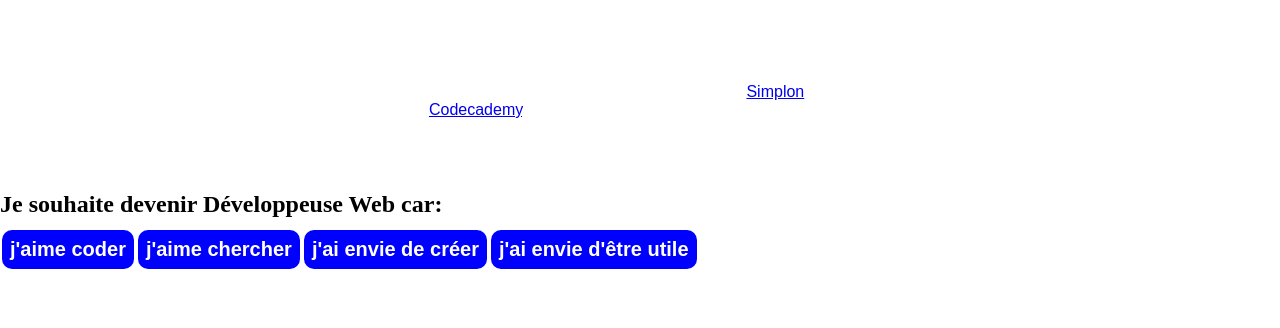
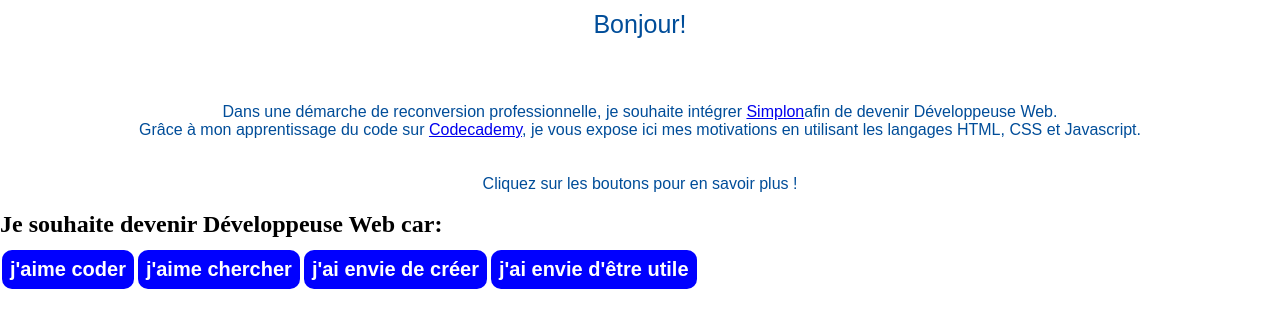
Before and after one commit to cecilema/projet_1, a plain HTML site: page index.html in a window 1280 px wide. Drawn offline with Linux system fonts and the light colour scheme.

Commit message:
Update fichier.css

```diff
--- a/fichier.css
+++ b/fichier.css
@@ -2,16 +2,16 @@
   margin:0;}
 
 h1 {
-  color: #ffffff;
+  color: #004d99;
   font-family: 'Arial', sans-serif;
   font-size: 25px;
   font-weight: 400;
-  margin: 0;
+  margin: 10px;
   text-align: center;
 }
 
 p {
-  color: #ffffff;
+  color: #004d99;
   font-family: 'Arial', sans-serif;
   font-size: 16px;
   font-weight: 100;
@@ -33,7 +33,7 @@ p {
   border-radius: 10px;
   display: inline-block;
   box-sizing: border-box;
-  margin: 10px;
+  margin: 30px;
   padding: 8px;
   text-align: center;
   text-transform: lowercase;
```
